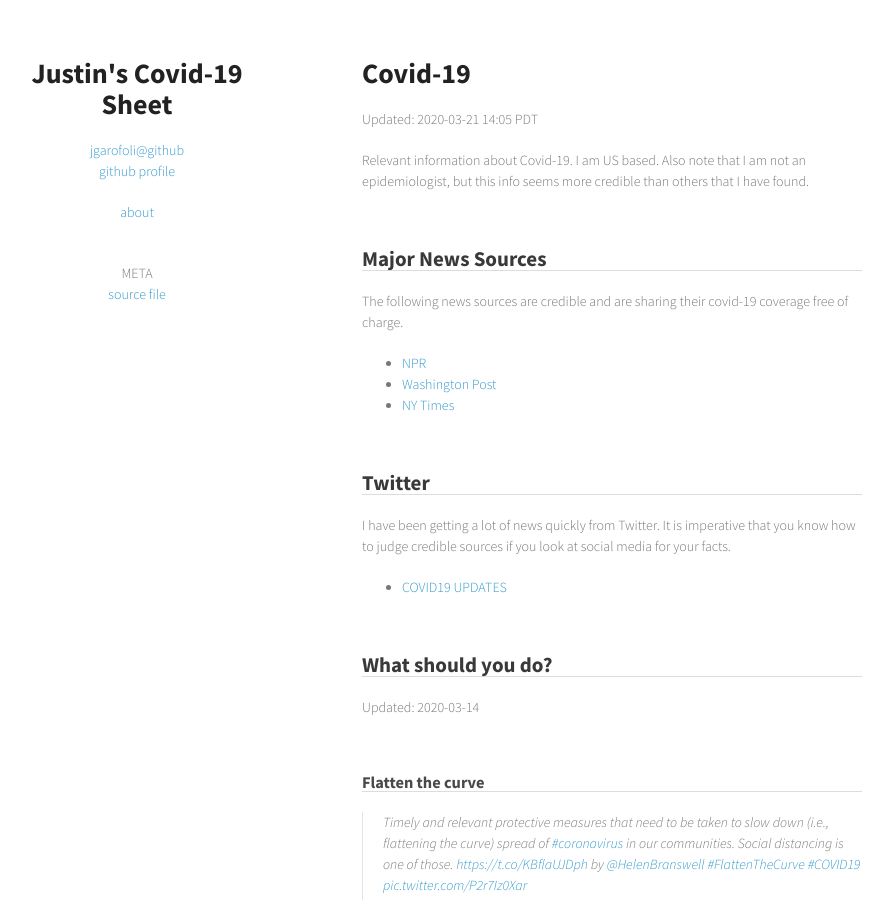
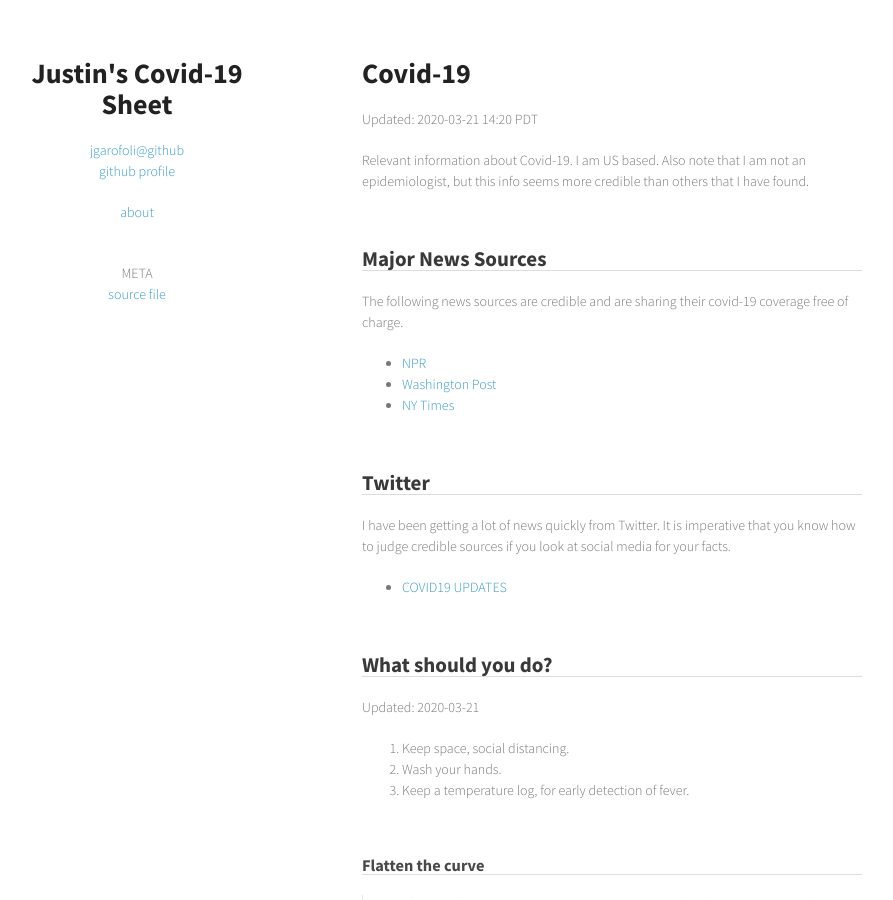
Before and after one commit to jgarofoli/jgarofoli.github.io, a Jekyll site: the page built from covid19/index.md, in a window 1280 px wide and 900 px high. Shown: the whole window, without its empty margins (208-1101 px from the left). Built offline with Jekyll 4.4.1, drawn with Linux system fonts in a browser that asks for light colours; comment, search, counter and statistics services are not loaded; some of the changed text lies outside the part shown.

Commit message:
Added text to 'what should you do' section

```diff
--- a/covid19/index.md
+++ b/covid19/index.md
@@ -1,9 +1,10 @@
 ---
 title: Covid-19
 layout: covid
-reviseddate: 2020-03-21 14:05 PDT
+reviseddate: 2020-03-21 14:20 PDT
 changelog: |
   2020-03-21:
+  - Add text to "what should you do" section.
   - Change the hand washing tweet.
   - Update infection trajectory curve to latest.
 
@@ -64,7 +65,11 @@ know how to judge credible sources if you look at social media for your facts.
 
 ## What should you do?
 
-Updated: 2020-03-14
+Updated: 2020-03-21
+
+1. Keep space, social distancing.
+2. Wash your hands.
+3. Keep a temperature log, for early detection of fever.
 
 ### Flatten the curve
 
```
